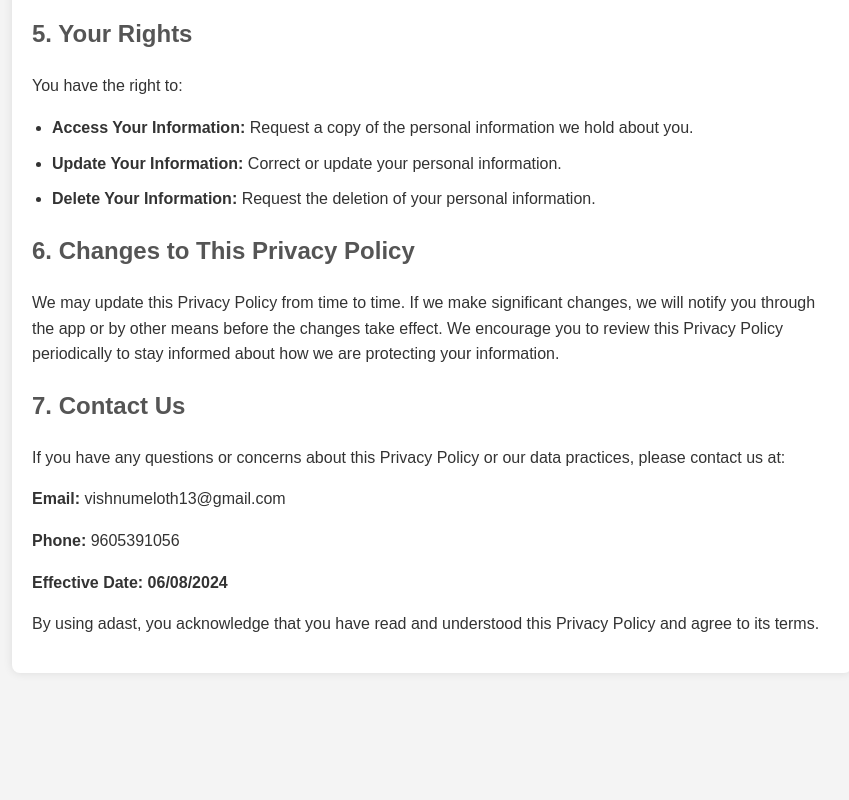
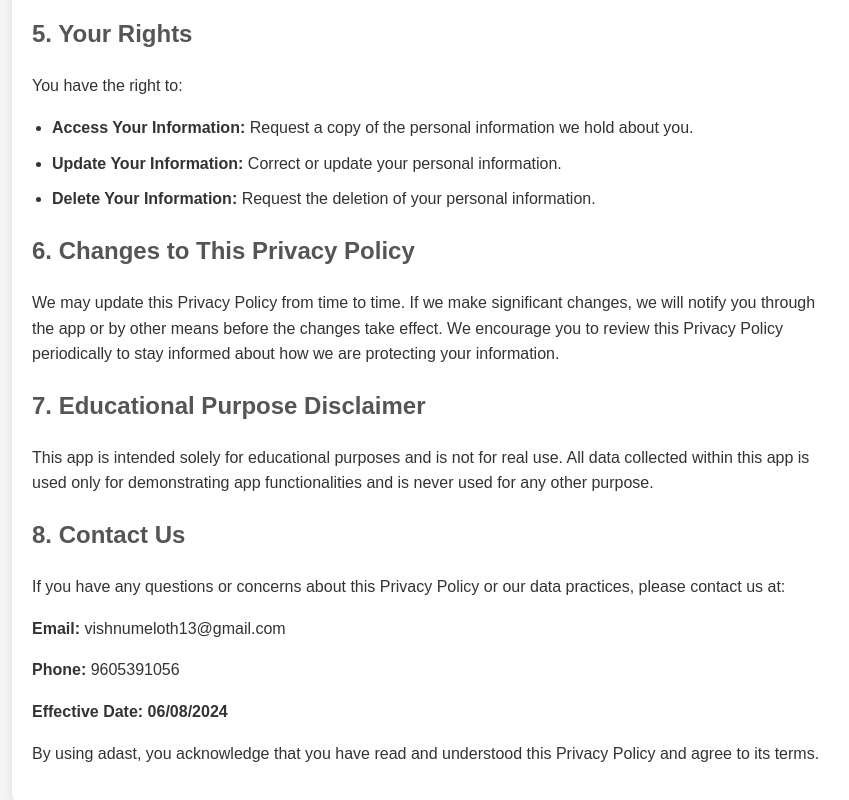
Before and after one commit to VishnuMelath/Privacy_policy_adast, a plain HTML site: page index.html in a window 1280 px wide. Shown: the part 1256-2056 px from the top of the page, without its empty margins (208-1057 px from the left). Before the commit the page ends 1979 px from the top, so only its background shows below. Drawn offline with Linux system fonts and the light colour scheme.

Commit message:
Update index.html

```diff
--- a/index.html
+++ b/index.html
@@ -83,7 +83,10 @@
         <h2>6. Changes to This Privacy Policy</h2>
         <p>We may update this Privacy Policy from time to time. If we make significant changes, we will notify you through the app or by other means before the changes take effect. We encourage you to review this Privacy Policy periodically to stay informed about how we are protecting your information.</p>
 
-        <h2>7. Contact Us</h2>
+        <h2>7. Educational Purpose Disclaimer</h2>
+        <p>This app is intended solely for educational purposes and is not for real use. All data collected within this app is used only for demonstrating app functionalities and is never used for any other purpose.</p>
+
+        <h2>8. Contact Us</h2>
         <p>If you have any questions or concerns about this Privacy Policy or our data practices, please contact us at:</p>
         <p><strong>Email:</strong> vishnumeloth13@gmail.com</p>
         <p><strong>Phone:</strong> 9605391056</p>
```
